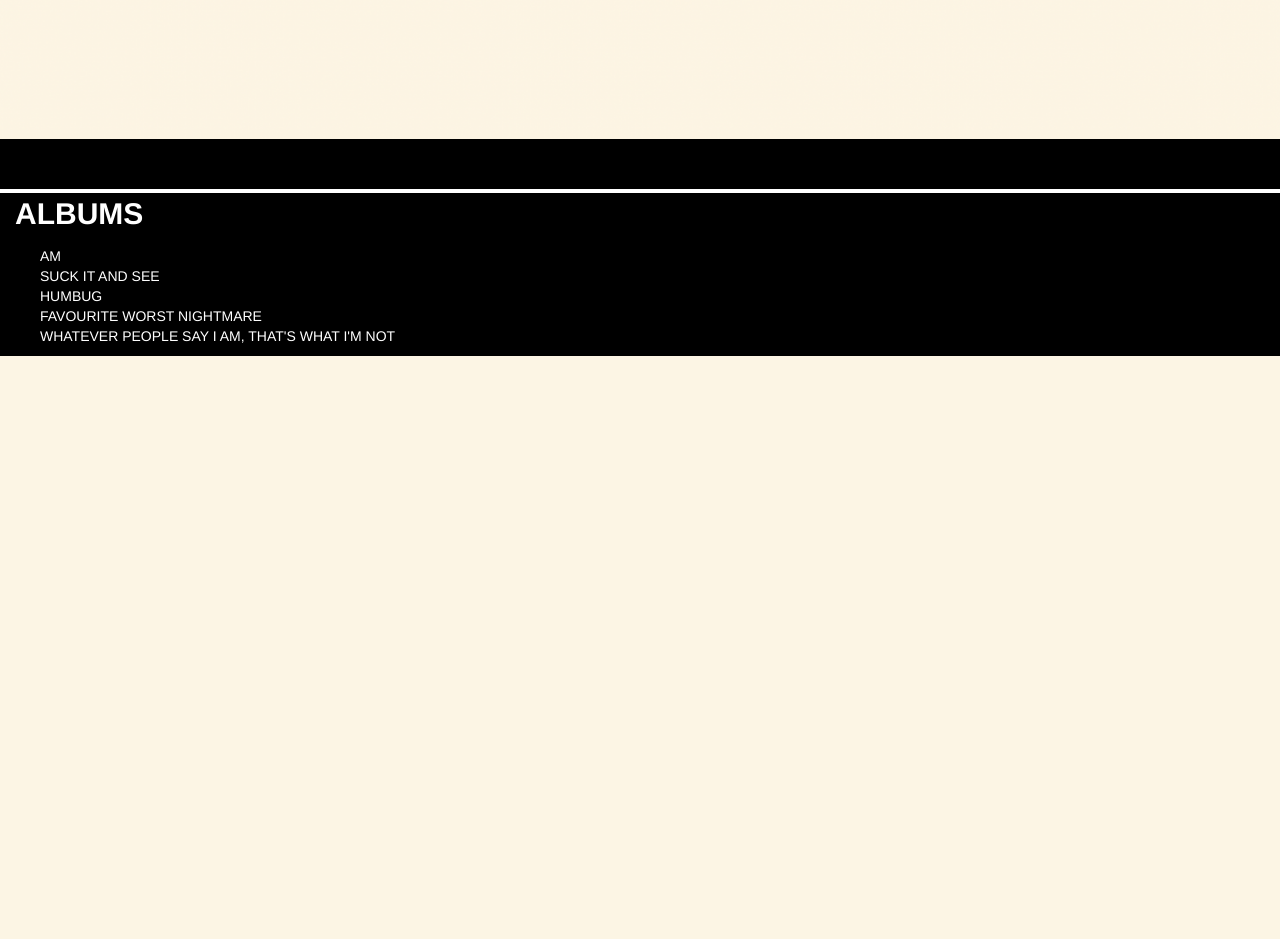
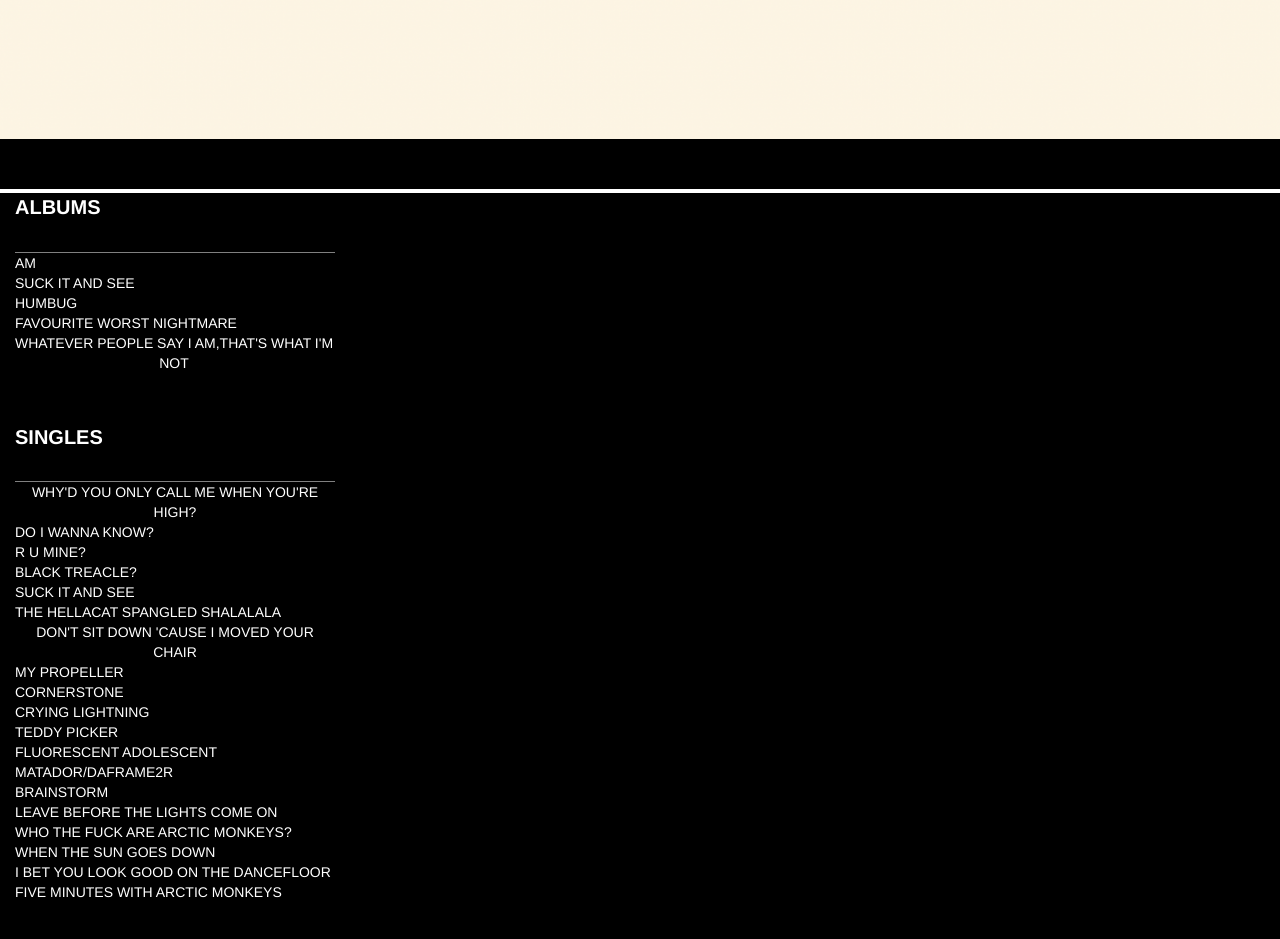
Before and after one commit to ligreens/arcticmonkeys, a PHP site: page /albums in a window 1280 px wide. Shown: the part 561-1500 px from the top of the page. Before the commit the page ends 917 px from the top, so only its background shows below. Run offline with PHP 8.4, Linux system fonts and the light colour scheme; data that the repository does not hold is empty.

Commit message:
added singles

```diff
--- a/public/css/custom.css
+++ b/public/css/custom.css
@@ -116,15 +62,7 @@ h1 {
     background-size: cover;
 }
 
-.albums {
-    background-image: url("../images/back4.jpg");
-    height: 800px;
 
-    background-attachment: fixed;
-    background-position: center;
-    background-repeat: no-repeat;
-    background-size: cover;
-}
 
 .btn-primary {
     color: #fff;
@@ -314,13 +253,20 @@ hr {
     font-weight: bold;
     line-height: 0.9;
 }
-#songs{
+.songslist{
     margin-top:50px;
     color:white;
     border-top:4px solid white;
-    font-size:30px;
+    font-size:20px;
     font-weight: bold;
 
+}
+
+.singles{
+    margin-top:50px;
+    color:white;
+    font-size:20px;
+    font-weight: bold;
 }
 .albumbutton{
     background:none;
@@ -328,9 +274,15 @@ hr {
     margin:0;
     padding:0;
     color:white;
+    font-size: 14px;
+    text-decoration: none;
 }
-ul{
-    list-style-type: none;
+.albumbutton:hover{
+    color:grey;
+}
+
+.albumbutton:focus{
+    outline:0;
 }
 
 #homealbums{
@@ -359,3 +312,27 @@ ul{
 .editdate{
     color:black;
 }
+
+.admincomment{
+    color:red;
+}
+.songs{
+    border-top:1px solid grey;
+    margin-left:15px;
+    margin-top:20px;
+
+}
+.suck{
+    width:200px;
+}
+.albumheading{
+
+    margin-top:17px;
+    font-size:30px;
+}
+.first{
+    margin-bottom:250px;
+}
+.albums{
+    height:800px;
+}
--- a/public/js/vendor/custom.js
+++ b/public/js/vendor/custom.js
@@ -55,3 +55,33 @@
      });
 
  });
+ $(document).ready(function(){
+     $(".albumhigh").click(function(){
+         $(".songlisthigh").toggle();
+     });
+
+ });
+ $(document).ready(function(){
+     $(".albumknow").click(function(){
+         $(".songlistknow").toggle();
+     });
+
+ });
+ $(document).ready(function(){
+     $(".albummine").click(function(){
+         $(".songlistmine").toggle();
+     });
+
+ });
+ $(document).ready(function(){
+     $(".albumblack").click(function(){
+         $(".songlistblack").toggle();
+     });
+
+ });
+ $(document).ready(function(){
+     $(".albumsee").click(function(){
+         $(".songlistsee").toggle();
+     });
+
+ });
--- a/views/albums.php
+++ b/views/albums.php
@@ -27,127 +27,149 @@
     </div>
 
 </header>
-<div class="col-lg-12 col-md-12 col-sm-12 col-xs-12 cd" id="" style="padding:0px;">
-    <div class="col-lg-12 col-md-12 col-sm-12 col-xs-12 " style="padding:0px;">
+<main class="col-lg-12 col-md-12 col-sm-12 col-xs-12 albums" style="padding: 0px;">
 
 
-      <p class="col-lg-12 col-md-12 col-sm-12 col-xs-12 pull-right b" id="songs" >ALBUMS</p>
+    <p class="col-lg-12 col-md-12 col-sm-12 col-xs-12 songslist">ALBUMS</p>
 
-        <ul>
-            <li><button type="submit" class="albumam albumbutton" name="am">AM</button>
+    <div class="col-lg-3 songs" style="padding:0px">
+        <button type="submit" class="albumam albumbutton"  name="am">AM </button>
+        <br>
+        <button type="submit" class="albumsuck albumbutton" name="suck">SUCK IT AND SEE </button>
+        <br>
+        <button type="submit" class="albumhumbug albumbutton" name="humbug">HUMBUG </button>
+        <br>
+        <button type="submit" class="albumworst albumbutton" name="worst">FAVOURITE WORST NIGHTMARE </button>
+        <br>
+        <button type="submit" class="albumpeople albumbutton " name="people">WHATEVER PEOPLE SAY I AM,THAT'S WHAT I'M <br> NOT </button>
+
+    </div>
+
+
+    <div class="col-lg-5">
+
+        <p class="songlist songlistam albumheading">AM (2013)</p>
+        <img src="images/am.png" class="songlist songlistam img-responsive suck pull-right">
         <?php $albums = $model->get_songs('AM') ?>
         <?php foreach ($albums as $item) { ?>
-            <p class="songlist songlistam"><?= $item['songs'] ?><p>
+        <p class="songlist songlistam"><?= $item['songs'] ?>
+        <p>
             <?php } ?>
 
-
-            </li>
-            <li><button type="submit" class="albumsuck albumbutton" name="suck">SUCK IT AND SEE</button>
-
+        <p class="songlist songlistsuck albumheading">SUCK IT AND SEE (2011)</p>
+        <img src="images/suckit.png" class="songlist songlistsuck img-responsive suck pull-right">
         <?php $albums = $model->get_songs('Suck It and See') ?>
         <?php foreach ($albums as $item) { ?>
-                <p class="songlist songlistsuck"><?= $item['songs'] ?><p>
+        <p class="songlist songlistsuck"><?= $item['songs'] ?>
+        <p>
             <?php } ?>
-            </li>
-            <li><button type="submit" class="albumhumbug albumbutton" name="humbug">HUMBUG</button>
-
+        <p class="songlist songlisthumbug albumheading">HUMBUG (2009)</p>
+        <img src="images/humbug1.png" class="songlist songlisthumbug img-responsive suck pull-right">
         <?php $albums = $model->get_songs('Humbug') ?>
         <?php foreach ($albums as $item) { ?>
-                <p class="songlist songlisthumbug"><?= $item['songs'] ?><p>
+        <p class="songlist songlisthumbug"><?= $item['songs'] ?>
+        <p>
             <?php } ?>
-
-            </li>
-            <li><button type="submit" class="albumworst albumbutton" name="worst">FAVOURITE WORST NIGHTMARE</button>
-
+        <p class="songlist songlistworst albumheading">FAVOURITE WORST NIGHTMARE (2007)</p>
+        <img src="images/worst.png" class="songlist songlistworst img-responsive suck pull-right">
         <?php $albums = $model->get_songs('Favourite worst nightmare') ?>
         <?php foreach ($albums as $item) { ?>
-                <p class="songlistworst songlist"><?= $item['songs'] ?><p>
+        <p class="songlistworst songlist"><?= $item['songs'] ?>
+        <p>
             <?php } ?>
-
-            </li>
-            <li><button type="submit" class="albumpeople albumbutton" name="people">WHATEVER PEOPLE SAY I AM, THAT'S WHAT I'M NOT</button>
-
+        <p class="songlist songlistpeople albumheading"> WHATEVER PEOPLE SAY I AM, THAT'S WHAT I'M NOT (2006)</p>
+        <img src="images/people.png" class="songlist songlistpeople img-responsive suck pull-right">
         <?php $albums = $model->get_songs('Whatever People Say I Am, That\'s What I\'m Not') ?>
         <?php foreach ($albums as $item) { ?>
         <p class="songlistpeople songlist"><?= $item['songs'] ?><p>
             <?php } ?>
 
-            </li>
-        </ul>
+    </div>
+    <p class="col-lg-12 col-md-12 col-sm-12 col-xs-12 singles">SINGLES</p>
+    <div class="col-lg-3 songs" style="padding:0px">
+        <button type="submit" class="albumhigh albumbutton " name="">WHY'D YOU ONLY CALL ME WHEN YOU'RE HIGH?
+        </button>
+        <br>
+        <button type="submit" class="albumknow albumbutton" name="">DO I WANNA KNOW?
+        </button>
+        <br>
+        <button type="submit" class="albummine albumbutton" name="">R U MINE?
+        </button>
+        <br>
+        <button type="submit" class="albumblack albumbutton" name="">BLACK TREACLE?
+        </button>
+        <br>
+        <button type="submit" class="albumsee albumbutton" name="">SUCK IT AND SEE
+        </button>
+        <br>
+        <button type="submit" class="albumbutton"  name="">THE HELLACAT SPANGLED SHALALALA</button>
+        <br>
+        <button type="submit" class="albumbutton"  name="">DON'T SIT DOWN 'CAUSE I MOVED YOUR CHAIR</button>
+        <br>
+        <button type="submit" class="albumbutton"  name="">MY PROPELLER</button>
+        <br>
+        <button type="submit" class="albumbutton"  name="">CORNERSTONE</button>
+        <br>
+        <button type="submit" class="albumbutton"  name="">CRYING LIGHTNING</button>
+        <br>
+        <button type="submit" class="albumbutton"  name="">TEDDY PICKER</button>
+        <br>
+        <button type="submit" class="albumbutton"  name="">FLUORESCENT ADOLESCENT</button>
+        <br>
+        <button type="submit" class="albumbutton"  name="">MATADOR/DAFRAME2R</button>
+        <br>
+        <button type="submit" class="albumbutton"  name="">BRAINSTORM</button>
+        <br>
+        <button type="submit" class="albumbutton"  name="">LEAVE BEFORE THE LIGHTS COME ON</button>
+        <br>
+        <button type="submit" class="albumbutton"  name="">WHO THE FUCK ARE ARCTIC MONKEYS?</button>
+        <br>
+        <button type="submit" class="albumbutton"  name="">WHEN THE SUN GOES DOWN</button>
+        <br>
+        <button type="submit" class="albumbutton"  name="">I BET YOU LOOK GOOD ON THE DANCEFLOOR</button>
+        <br>
+        <button type="submit" class="albumbutton"  name="">FIVE MINUTES WITH ARCTIC MONKEYS</button>
+        <br>
+    </div>
+    <div class="col-lg-5">
+        <p class="songlist songlisthigh albumheading ">WHY'D YOU ONLY CALL ME WHEN YOU'RE HIGH? (2013)</p>
+        <?php $albums = $model->get_songs('Why\'d You Only Call Me When You\'re High?') ?>
+        <?php foreach ($albums as $item) { ?>
+        <p class="songlisthigh songlist "><?= $item['songs'] ?>
+        <p>
+            <?php } ?>
 
-</div>
-</div>
-<!--<div class="col-lg-12 col-md-12 col-sm-12 col-xs-12 cd" id="albums" style="padding:0px;">
+        <p class="songlist songlistknow albumheading">DO I WANNA KNOW?(2013)</p>
+        <?php $albums = $model->get_songs('Do I Wanna Know?') ?>
+        <?php foreach ($albums as $item) { ?>
+        <p class="songlistknow songlist "><?= $item['songs'] ?>
+        <p>
+            <?php } ?>
+        <p class="songlist songlistmine albumheading">R U  MINE? (2012)</p>
+        <?php $albums = $model->get_songs('R U Mine?') ?>
+        <?php foreach ($albums as $item) { ?>
+        <p class="songlistmine songlist "><?= $item['songs'] ?>
+        <p>
+            <?php } ?>
+        <p class="songlist songlistblack albumheading">BLACK TREACLE (2012)</p>
+        <?php $albums = $model->get_songs('Black Treacle') ?>
+        <?php foreach ($albums as $item) { ?>
+        <p class="songlistblack songlist "><?= $item['songs'] ?>
+        <p>
+            <?php } ?>
 
-    <div class="col-lg-12 col-md-12 col-sm-12 col-xs-12 cdcover" style="padding:0px;">
-        <div class="col-lg-6 col-md-6 col-sm-12 xol-xs-12 am ">
+        <p class="songlist songlistsee albumheading">SUCK IT AND SEE (2011)</p>
+        <?php $albums = $model->get_songs('Suck it and see(2011)') ?>
+        <?php foreach ($albums as $item) { ?>
+        <p class="songlistsee songlist "><?= $item['songs'] ?>
+        <p>
+            <?php } ?>
 
-        </div>
-        <div class="col-lg-6 col-md-6 ">
-            <h2>AM</h2>
-            <?php /*$albums = $model->get_songs('AM') ?>
-            <?php /*foreach ($albums as $item) { ?>
-            <p class="album"><?/*= $item['songs'] ?><p>
-                <?php /*} ?>
-
-        </div>
-    </div>
-
-    <div class="col-lg-12 col-md-12 col-sm-12 col-xs-12 cdcov" style="padding:0px;">
-        <div class="col-lg-6 col-md-6 suck">
-
-        </div>
-        <div class="col-lg-6 col-md-6">
-            <h2>Suck It and See</h2>
-            <?php /*$albums = $model->get_songs('Suck It and See') */?>
-            <?php /*foreach ($albums as $item) { */?>
-            <p class="album"><?/*= $item['songs'] */?><p>
-                <?php /*} */?>
-        </div>
-    </div>
-
-    <div class="col-lg-12 col-md-12 col-sm-12 col-xs-12 cdcover" style="padding:0px;">
-        <div class="col-lg-6 col-md-6 humbug">
-
-        </div>
-        <div class="col-lg-6 col-md-6">
-            <h2>Humbug</h2>
-            <?php /*$albums = $model->get_songs('Humbug') */?>
-            <?php /*foreach ($albums as $item) { */?>
-            <p class="album"><?/*= $item['songs'] */?><p>
-                <?php /*} */?>
 
     </div>
 
-        <div class="col-lg-12 col-md-12 col-sm-12 col-xs-12 cdcov" style="padding:0px;">
-            <div class="col-lg-6 col-md-6 worst">
-
-            </div>
-            <div class="col-lg-6 col-md-6">
-                <h2>Favourite Worst Nightmare</h2>
-                <?php /*$albums = $model->get_songs('Favourite worst nightmare') */?>
-                <?php /*foreach ($albums as $item) { */?>
-                <p class="album"><?/*= $item['songs'] */?><p>
-                    <?php /*} */?>
-            </div>
-        </div>
-
-        <div class="col-lg-12 col-md-12 col-sm-12 col-xs-12 cdcover" style="padding:0px;">
-            <div class="col-lg-6 col-md-6 people">
-
-            </div>
-            <div class="col-lg-6 col-md-6">
-                <h2>Whatever People Say I Am, That's What I'm Not</h2>
-                <?php /*$albums = $model->get_songs('Whatever People Say I Am, That\'s What I\'m Not') */?>
-                <?php /*foreach ($albums as $item) { */?>
-                <p class="album"><?/*= $item['songs'] */?><p>
-                    <?php /*} */?>
-            </div>
-        </div>
-
-    </div>
-
-    <footer class="col-lg-12 col-md-12 col-sm-12 col-xs-12 footer" style="padding:0px;">
+</main>
+<!--    <footer class="col-lg-12 col-md-12 col-sm-12 col-xs-12 footer" style="padding:0px;">
         <div class="col-lg-12 col-md-12 col-sm-12 col-xs-12 footer" style="padding:0px" ;>
             <p class="copy">&copy Arctic Monkeys fan page</p>
         </div>
--- a/views/edit.php
+++ b/views/edit.php
@@ -66,7 +66,7 @@
 
         <form action="#" method="POST" class="form-inline" id="fans">
             <p class="formedit">Name:</p>
-            <input type="text" name="fname" class="form-control">
+            <input type="text" name="fname" class="form-control admincomment" value="<?php echo $_SESSION['user_id'] ?>">
             <br>
             <p class="formedit formcomment">Comment:</p>
             <textarea class="form-control textcomment" cols="25" rows="4" name="comment"></textarea>
@@ -79,7 +79,7 @@
         <div class="bordercomments editcomment col-lg-12 col-md-12 col-sm-12 col-xs-12">
             <div class="col-lg-1 col-md-1"></div>
             <div class="col-lg-9 col-md-9">
-                <p class="fieldcomment">Comments</p>
+                <p class="">Comments</p>
                 <?php foreach ($comments as $item) { ?>
                 <h6 id='date editdate'><?= $item['date'] ?>
                     <h6>
@@ -92,7 +92,7 @@
                         </form>
 
                         <p class='commentname editcommentanme'><?= $item['fname'] ?>: </p>
-                        <p class='comments editcomments'><?= $item['comment'] ?></p><br>
+                        <p class='comments editcomments  '><?= $item['comment'] ?></p><br>
 
                         <?php } ?>
 
```
Also changed, not shown: other parts of public/css/custom.css (+3 -55 lines). Lines whose indentation alone changed are shown as unchanged.
